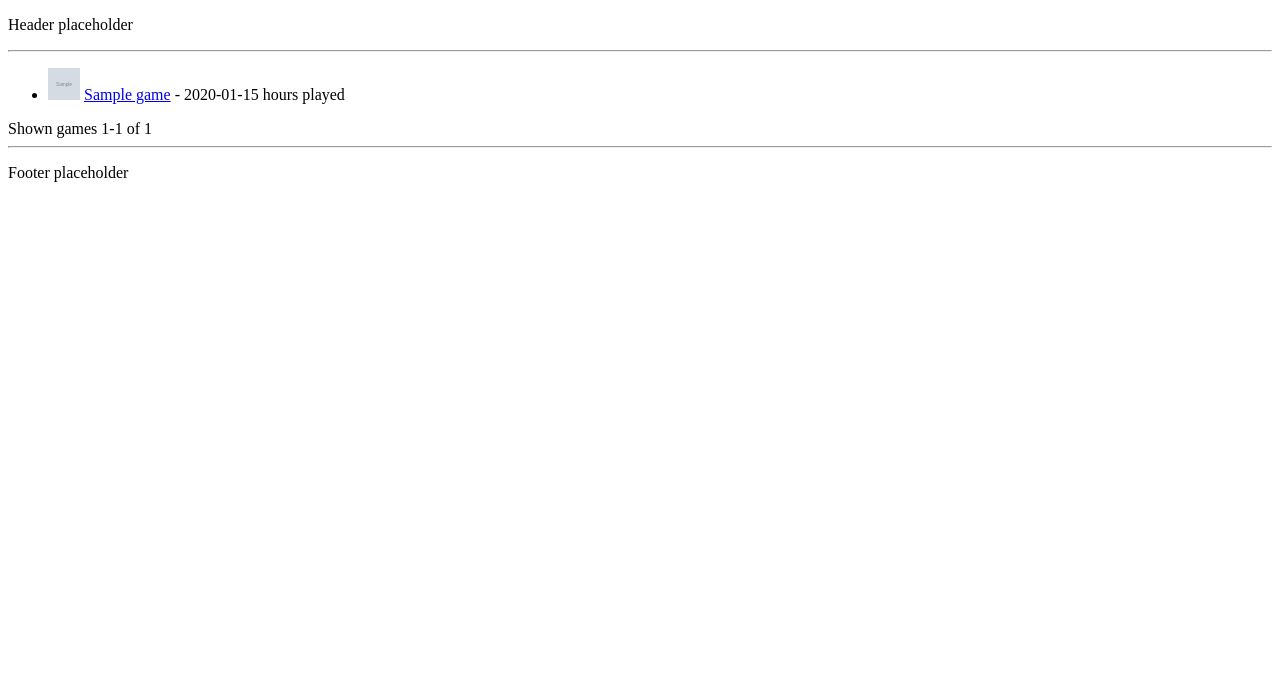
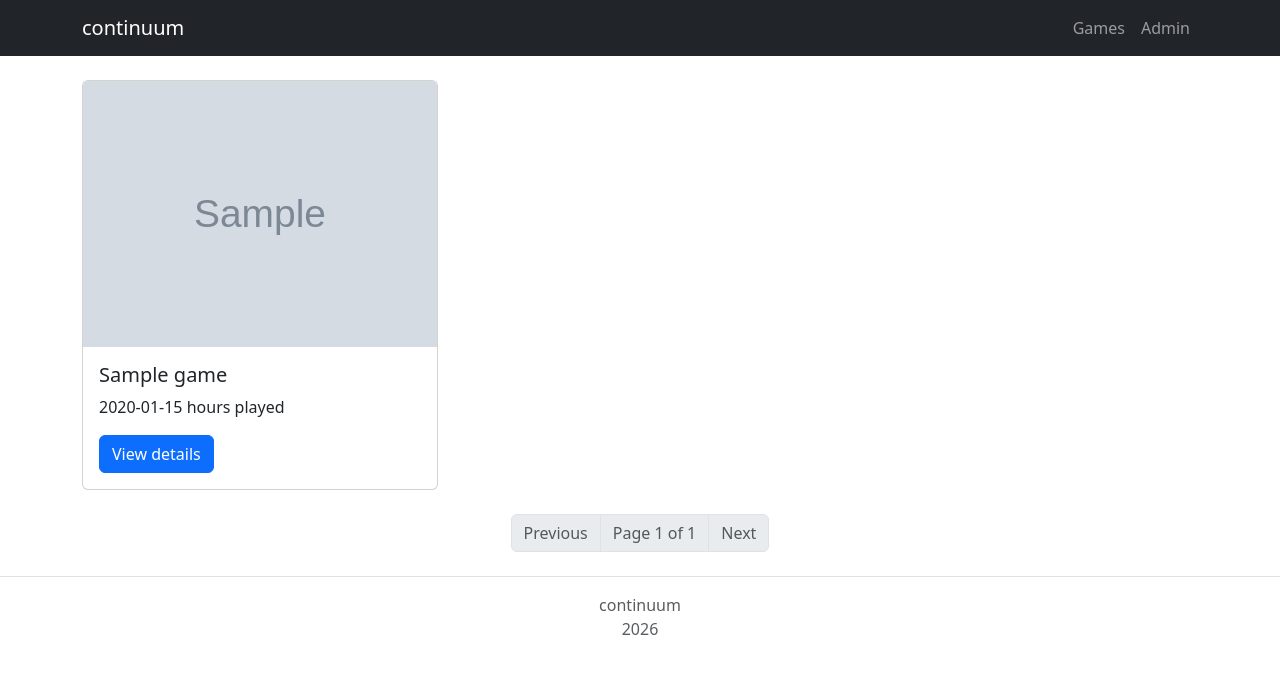
Before and after one commit to genetickid/continuum, a Django app: template games/templates/games/game_list.html in a window 1280 px wide. Shown: the top 674 px of the page. Run offline with Django 4.2, Linux system fonts and the light colour scheme; the template is opened without the code that fills it: most values are stand-ins (such as "Sample title", 1, 10 or a date in 2020); grey boxes marked "Sample" are stand-in pictures.

Commit message:
Add bootstrap designs to templates to improve user experience. Improve import library games script, added import of additional info about games such as description, genres etc

```diff
--- a/games/templates/games/game_list.html
+++ b/games/templates/games/game_list.html
@@ -3,24 +3,50 @@
 {% block title %}Steam Library{% endblock %}
 
 {% block content %}
-    <ul>
+    <div class="row g-4">
         {% for game in games %}
-            <li>
-                <img src="{{ game.icon_url }}" alt="{{ game.name }} icon" width="32" height="32">
-                <a href="{{ game.get_absolute_url }}">{{ game.name }}</a>
-                - {{ game.playtime }} hours played
+            <div class="col-md-4">
+                <div class="card">
+                    <img src="{{ game.get_header_image_url }}" class="card-img-top" alt="{{ game.name }} header image">
+                    <div class="card-body">
+                        <h5 class="card-title">{{ game.name }}</h5>
+                        <p class="card-text">{{ game.playtime }} hours played</p>
+                        <a href="{{ game.get_absolute_url }}" class="btn btn-primary">View details</a>
+                    </div>
+                </div>
+            </div>
+        {% empty %}
+            <div class="col-12">
+                <p>No games found.</p>
+            </div>
+        {% endfor %}
+    </div>
+    <nav aria-label="Page navigation" class="mt-4">
+        <ul class="pagination justify-content-center">
+            {% if page_obj.has_previous %}
+                <li class="page-item">
+                    <a class="page-link" href="?page={{ page_obj.previous_page_number }}">Previous</a>
+                </li>
+            {% else %}
+                <li class="page-item disabled">
+                    <span class="page-link">Previous</span>
+                </li>
+            {% endif %}
+            <li class="page-item disabled">
+                <span class="page-link">
+                    Page {{ page_obj.number }} of {{ page_obj.paginator.num_pages }}
+                </span>
             </li>
-        {% empty %}
-            <li>No games found.</li>
-        {% endfor %}
-    </ul>
-    <div class="pagination">
-        {% if page_obj.has_previous %}
-            <a href="?page={{ page_obj.previous_page_number }}">Previous</a>
-        {% endif %}
-        <span>Shown games {{ page_obj.start_index }}-{{ page_obj.end_index }} of {{ page_obj.paginator.count }}</span>
-        {% if page_obj.has_next %}
-            <a href="?page={{ page_obj.next_page_number }}">Next</a>
-        {% endif %}
+            {% if page_obj.has_next %}
+                <li class="page-item">
+                    <a class="page-link" href="?page={{ page_obj.next_page_number }}">Next</a>
+                </li>
+            {% else %}
+                <li class="page-item disabled">
+                    <span class="page-link">Next</span>
+                </li>
+            {% endif %}
+        </ul>
+    </nav>
     </div>
 {% endblock %}
--- a/templates/base.html
+++ b/templates/base.html
@@ -3,26 +3,16 @@
     <head>
         <meta charset="UTF-8">
         <meta name="viewport" content="width=device-width, initial-scale=1.0">
+        <link href="https://cdn.jsdelivr.net/npm/bootstrap@5.3.3/dist/css/bootstrap.min.css" rel="stylesheet" integrity="sha384-QWTKZyjpPEjISv5WaRU9OFeRpok6YctnYmDr5pNlyT2bRjXh0JMhjY6hW+ALEwIH" crossorigin="anonymous">
         <title>{% block title %}Continuum{% endblock %}</title>
     </head>
     <body>
-        <header>
-            <p>Header placeholder</p>
-            {% block header %}
-            {% endblock %}
-            <hr>
-        </header>
-
-        <main>
+        {% include "includes/header.html" %}
+        <main class="container">
             {% block content %}
             {% endblock %}
         </main>
-
-       <footer>
-            <hr>
-            <p>Footer placeholder</p>
-            {% block footer %}
-            {% endblock %}
-       </footer>
+       {% include "includes/footer.html" %}
+       <script src="https://cdn.jsdelivr.net/npm/bootstrap@5.3.3/dist/js/bootstrap.bundle.min.js" integrity="sha384-YvpcrYf0tY3lHB60NNkmXc5s9fDVZLESaAA55NDzOxhy9GkcIdslK1eN7N6jIeHz" crossorigin="anonymous"></script>
     </body>
 </html>
--- /dev/null
+++ b/templates/includes/footer.html
@@ -0,0 +1,6 @@
+<footer class="py-3 my-4 border-top">
+    <div class="container text-center">
+        <div class="text-body-secondary">continuum</div>
+        <div class="text-body-secondary">2026</div>
+    </div>
+</footer>
--- /dev/null
+++ b/templates/includes/header.html
@@ -0,0 +1,16 @@
+<header>
+    <nav class="navbar navbar-expand navbar-dark bg-dark mb-4">
+        <div class="container">
+            <a class="navbar-brand" href="/">continuum</a>
+
+            <ul class="navbar-nav ms-auto">
+                <li class="nav-item">
+                    <a class="nav-link" href="/games/">Games</a>
+                </li>
+                <li class="nav-item">
+                    <a class="nav-link" href="/admin/">Admin</a>
+                </li>
+            </ul>
+        </div>
+    </nav>
+</header>
```
Also changed, not shown: games/management/commands/import_games.py (+65 -33 lines), games/models.py (+8 -0 lines), games/templates/games/game_detail.html (+40 -3 lines).
